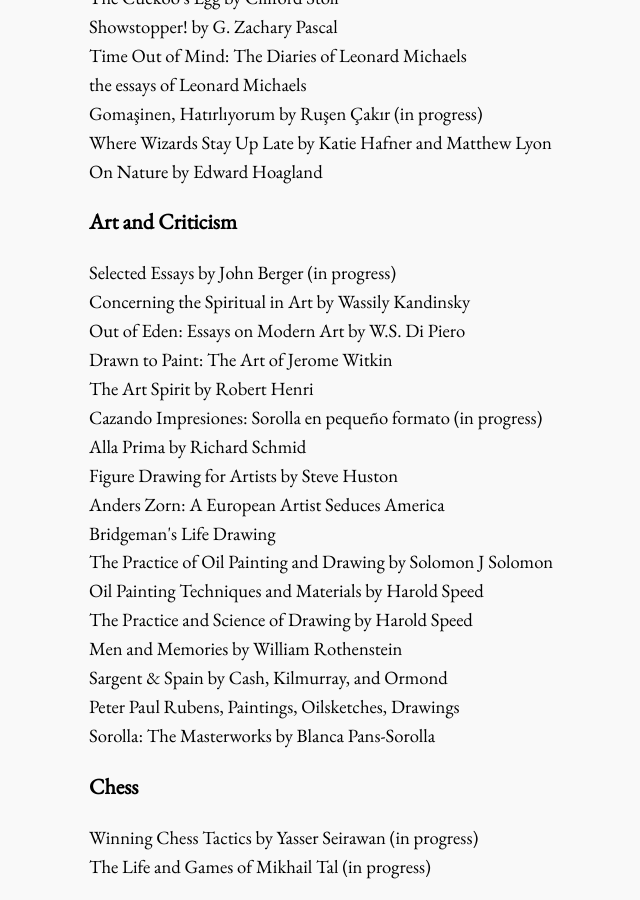
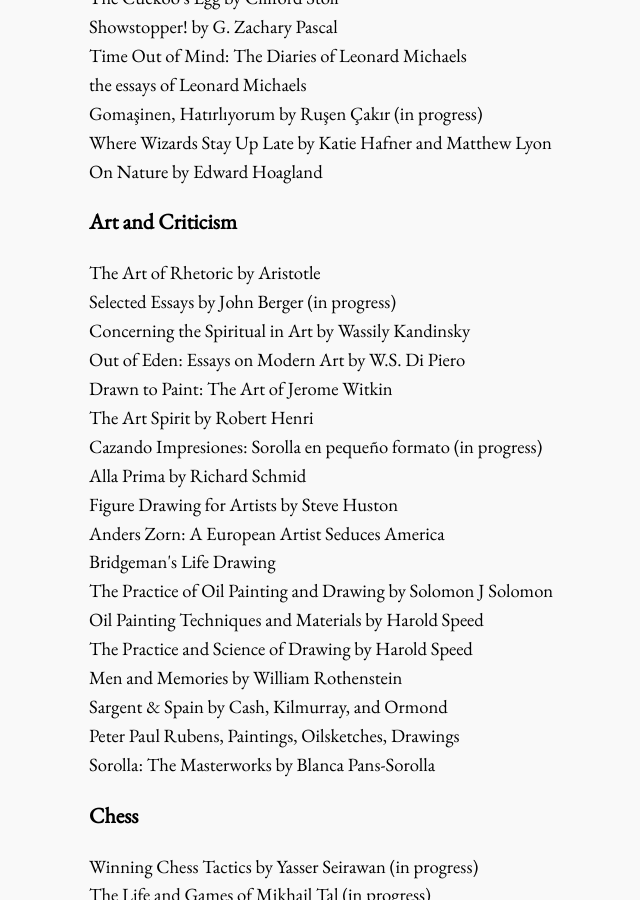
Before and after one commit to bora-uyumazturk/bora-uyumazturk.github.io, a Jekyll site: the page built from reading.html, in a window 1280 px wide and 900 px high, scrolled down 740 px. Shown: the whole window, without its empty margins (83-723 px from the left). Built offline with Jekyll 4.4.1, drawn with Linux system fonts in a browser that asks for light colours.

Commit message:
Update reading.html

```diff
--- a/reading.html
+++ b/reading.html
@@ -39,6 +39,7 @@
 
   <h3>Art and Criticism</h3>
 
+  The Art of Rhetoric by Aristotle <br>
   Selected Essays by John Berger (in progress) <br>
   Concerning the Spiritual in Art by Wassily Kandinsky <br>
   Out of Eden: Essays on Modern Art by W.S. Di Piero <br>
```
